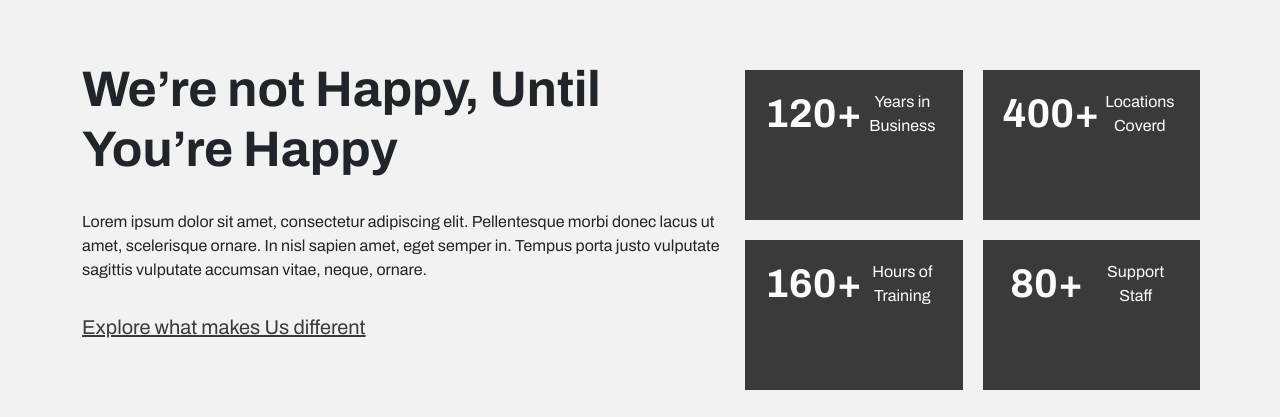
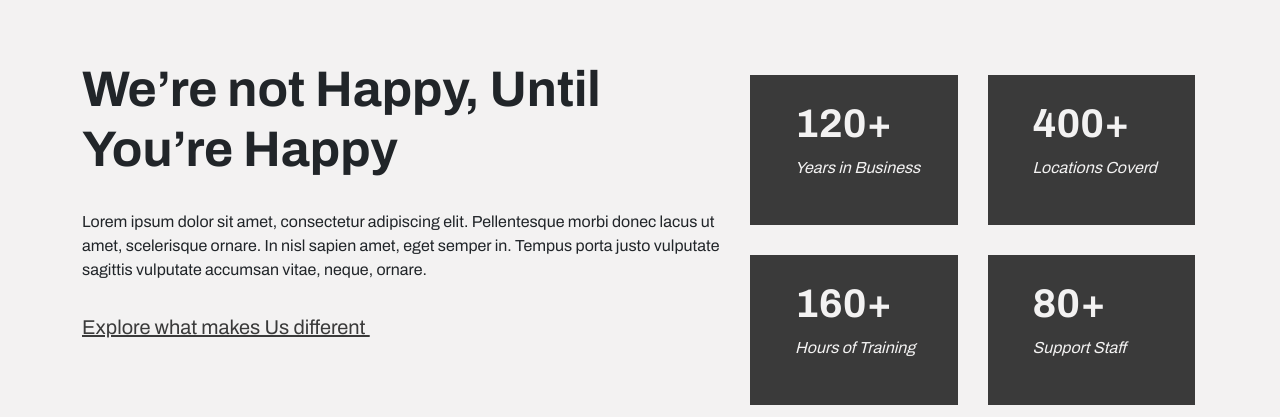
Before and after one commit to macaury/GoodPoison, a React (Vite) app: page / in a window 1280 px wide. Shown: the part 3309-3726 px from the top of the page. Built offline with nearby package versions, Linux system fonts and the light colour scheme.

Commit message:
update weed control

```diff
--- a/src/components/makeDifferent.jsx
+++ b/src/components/makeDifferent.jsx
@@ -19,31 +19,26 @@ function makeDifferent() {
               nisl sapien amet, eget semper in. Tempus porta justo vulputate
               sagittis vulputate accumsan vitae, neque, ornare. <br />
             </span>
-            <a> Explore what makes Us different </a>
+            <a> Explore what makes Us different  <img src="" alt="" /> </a>
           </Col>
           <Col xl="5" className="different_col">
             <Row>
               <Col>
                 <h2>120+</h2>
-                <br />
                 <span>Years in Business</span>
               </Col>
               <Col>
-                <h2>
-                  400+
-                </h2>
+                <h2>400+</h2>
                 <span>Locations Coverd</span>
               </Col>
             </Row>
             <Row>
               <Col>
                 <h2>160+</h2>
-                <br />
                 <span>Hours of Training</span>
               </Col>
               <Col>
                 <h2>80+</h2>
-                <br />
                 <span>Support Staff</span>
               </Col>
             </Row>
--- a/src/components/makeDifferent.scss
+++ b/src/components/makeDifferent.scss
@@ -1,36 +1,41 @@
+$color-font: #f3f2f2;
+$color-bg: #3a3a3a;
+
 .different_txt {
-  h2 {
+  h2{
     font-weight: bold;
     font-size: 50px;
   }
-  span {
+  span{
     display: block;
     margin: 30px 0;
   }
-  a {
+  a{
     font-size: 20px;
     text-decoration-line: underline !important ;
-    color: #3a3a3a !important;
+    color: $color-bg !important;
   }
 }
 
 .different_col {
-    .col {
-        text-align: center;
-      display: flex;
-      color: #fcfcfc;
-    padding: 20px;
-    margin: 10px;
-    background-color: #3a3a3a;
-    width: 300px !important;
+  .col {
+    text-align: start;
+    display: block;
+    color: $color-font;
+    margin: 15px;
+    padding: 25px;
+    background-color: $color-bg;
+    width: 250px ;
     height: 150px;
     h2 {
-        width: 100% !important;
+      margin-left: 20px;
       font-size: 40px;
       font-weight: bold;
     }
-    span{
-        width: 100%;
+    span {
+      margin-left: 20px;
+      font-style: italic;
+      font-weight: lighter !important;
     }
   }
 }
```
Also changed, not shown: src/assets/weedControl/linkSet.svg (added).
